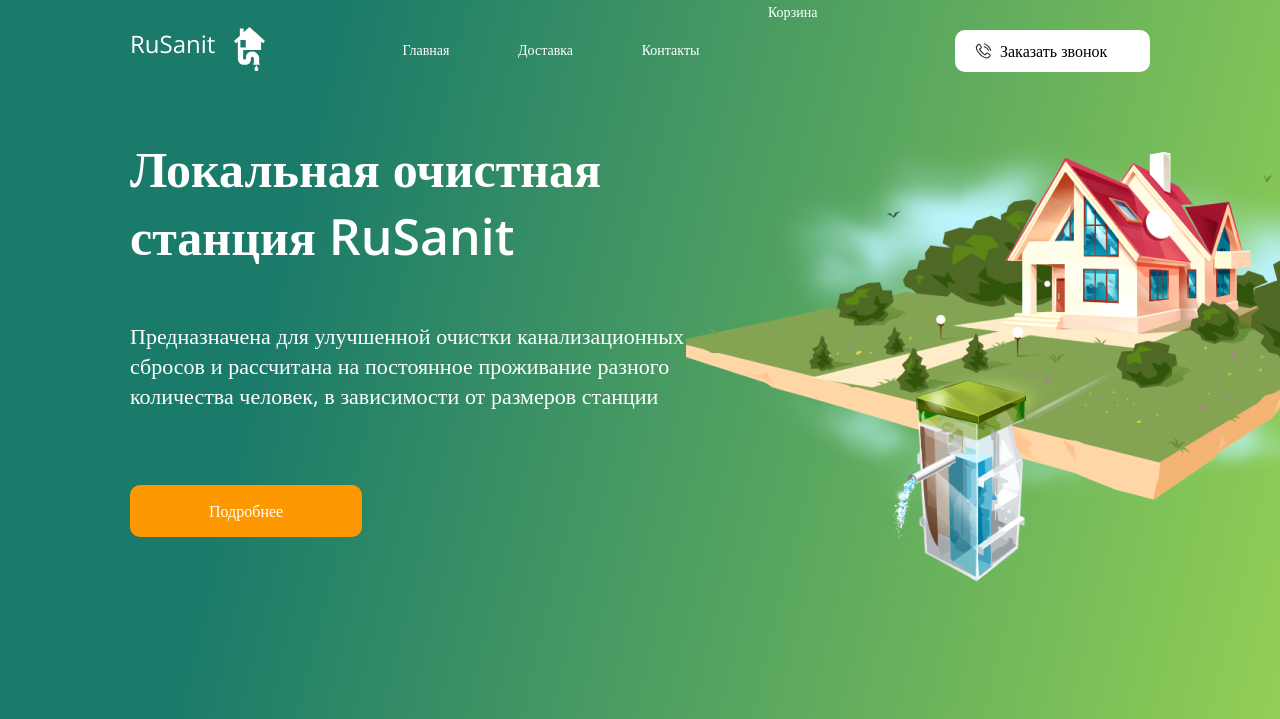
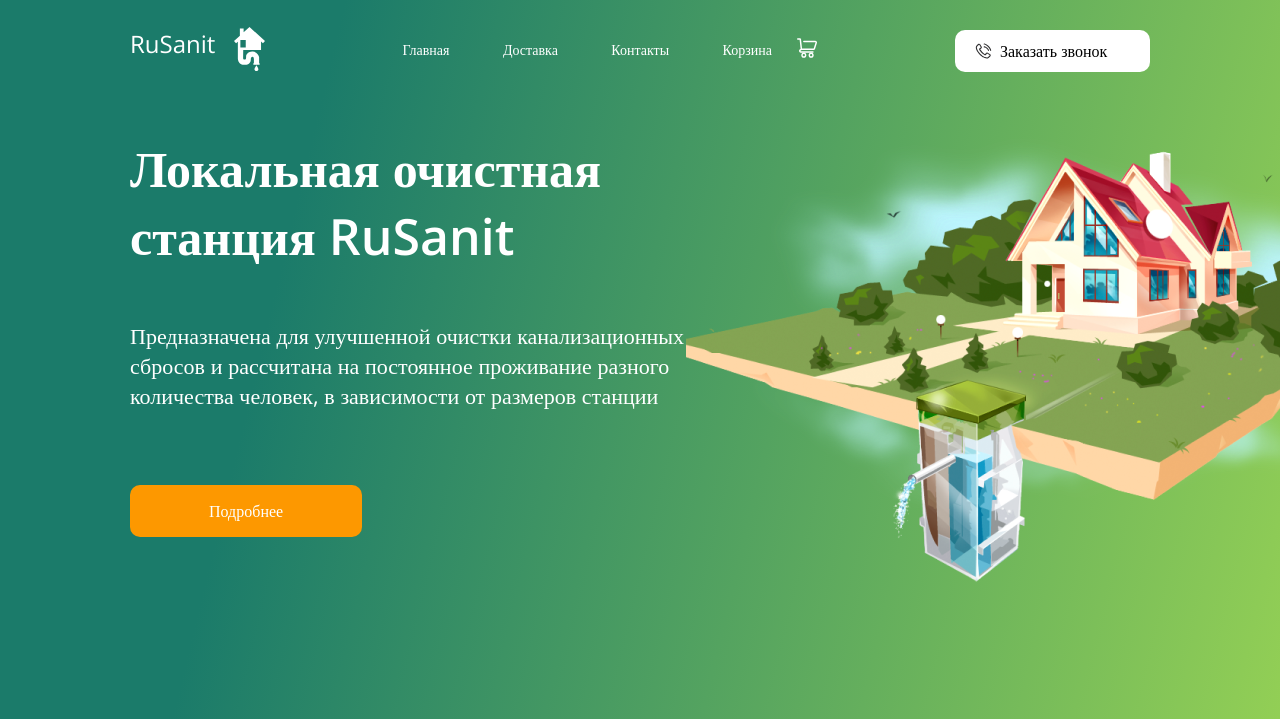
Before and after one commit to Svyat21/RuSanitApp, a Django app: page / in a window 1280 px wide. Shown: the top 719 px of the page. Run offline with Django 3.2, Linux system fonts and the light colour scheme; data that the repository does not hold is empty; some libraries are stand-ins or nearby versions.

Commit message:
fixed a bug with displaying none on the main page in the shopping cart

```diff
--- a/rusanitapp/shop/static/shop/css/style.css
+++ b/rusanitapp/shop/static/shop/css/style.css
@@ -52,7 +52,7 @@ body{
     display: flex;
     justify-content: space-between;
 }
-.main-menu basc{
+.main-menu .basc{
     margin-top: 38px;
     height: 20px;
     width: 95px;
```
